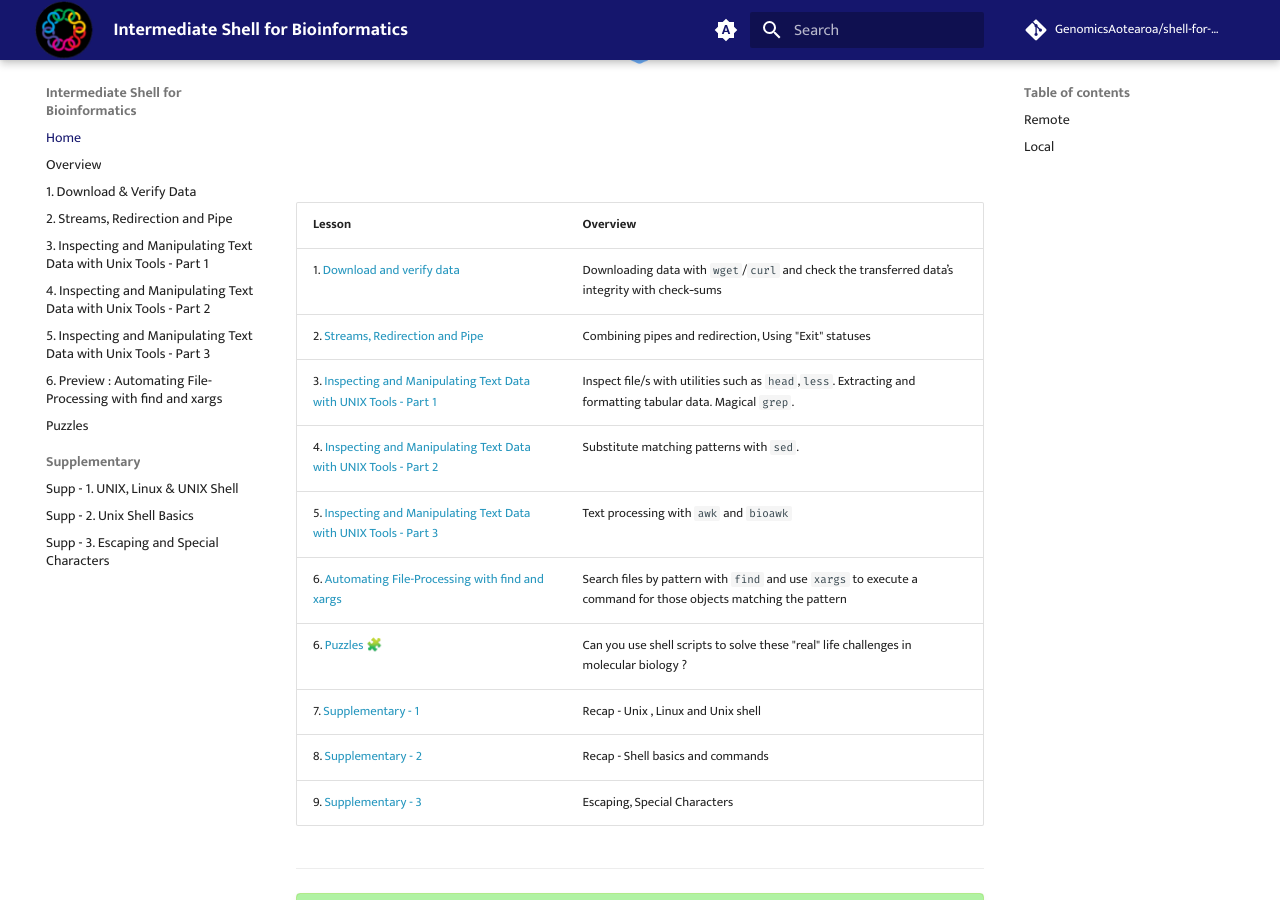
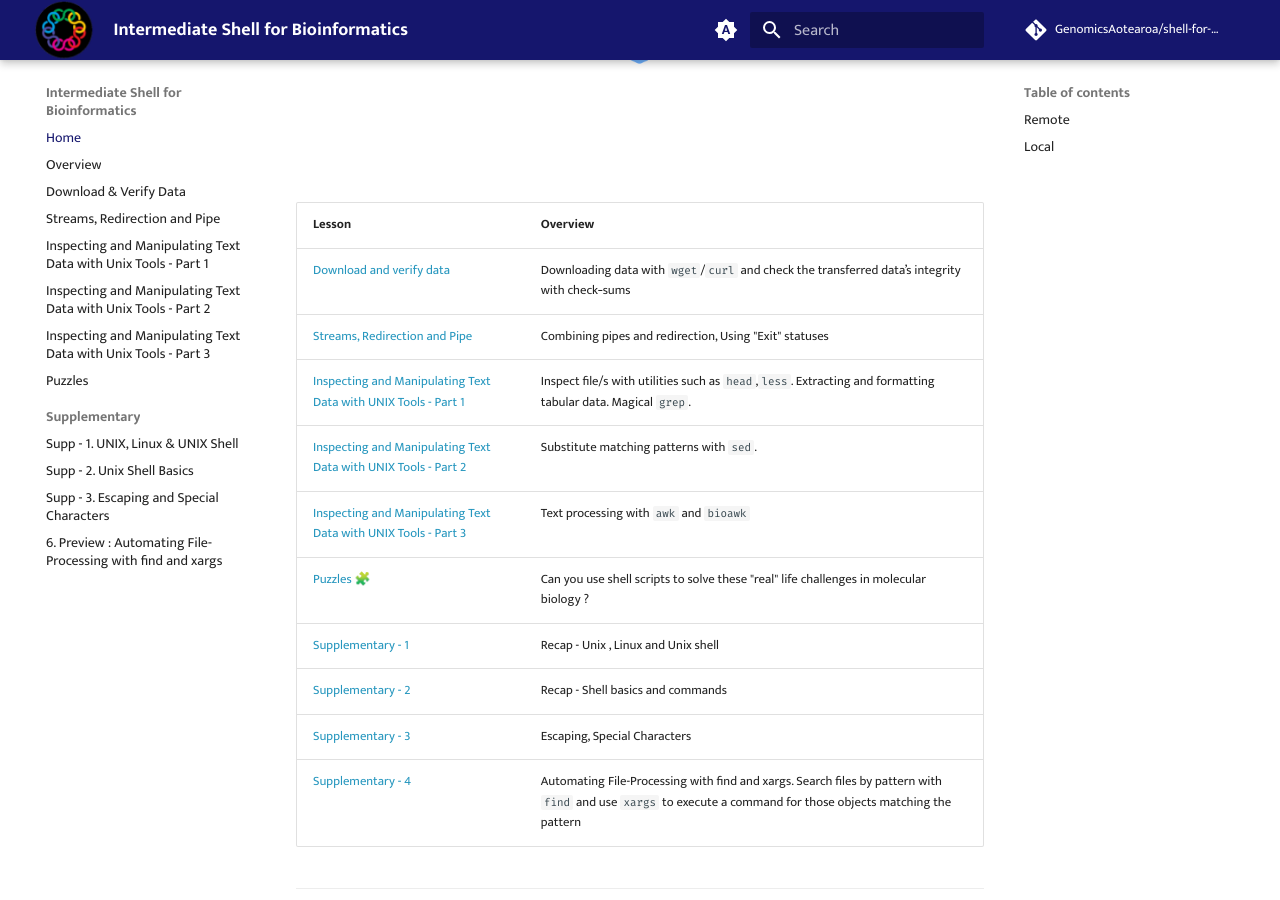
Before and after one commit to GenomicsAotearoa/shell-for-bioinformatics, an MkDocs documentation site: the page built from docs/index.md, in a window 1280 px wide and 900 px high, scrolled down 584 px. Built offline with MkDocs 1.6.1 and Material for MkDocs 9.7.7, drawn with Linux system fonts in a browser that asks for light colours; emoji names are drawn with the system emoji font; comment, search, counter and statistics services are not loaded.

Commit message:
#fix #21 links and renamed files

```diff
--- a/docs/2_download_data.md
+++ b/docs/2_download_data.md
@@ -1,4 +1,4 @@
-# 1. Download & Verify Data
+# Download & Verify Data
 
 !!! clipboard-list "Lesson Objectives"
 
--- a/docs/3_streams_red_pipe.md
+++ b/docs/3_streams_red_pipe.md
@@ -1,4 +1,4 @@
-# 2. Streams, Redirection and Pipe
+# Streams, Redirection and Pipe
 
 !!! clipboard-list "Lesson Objectives"
 
--- a/docs/4_inspectmanipulate.md
+++ b/docs/4_inspectmanipulate.md
@@ -1,10 +1,10 @@
-# 3. Inspecting and Manipulating Text Data with Unix Tools - Part 1
+# Inspecting and Manipulating Text Data with Unix Tools - Part 1
 
 !!! clipboard-list "Lesson Objectives"
     * Inspect file/s with utilities such as `head`,`tail`.
     * Extracting and formatting tabular data.
     * Magical `grep`
-    * use `sort`, `uniq`, `join` to manipulate the one or multiple files at once
+    * use `sort`, `uniq`, `join`, `cut` to manipulate the one or multiple files at once
 
 
 <figure markdown>
--- a/docs/6_inspectmanipulate3.md
+++ b/docs/6_inspectmanipulate3.md
@@ -1,4 +1,4 @@
-# 5. Inspecting and Manipulating Text Data with Unix Tools - Part 3
+# Inspecting and Manipulating Text Data with Unix Tools - Part 3
 
 !!! clipboard-list "Lesson Objectives"
 
--- a/docs/index.md
+++ b/docs/index.md
@@ -8,16 +8,17 @@
 
 | **Lesson**                                         | **Overview** |
 |:---------------------------------------------------|:-------------|
-|1. [Download and verify data](./2_download_data.md)|Downloading data with `wget`/`curl` and check the transferred data’s integrity with check‐sums|
-|2. [Streams, Redirection and Pipe](./3_streams_red_pipe.md)|Combining pipes and redirection, Using "Exit" statuses|
-|3. [Inspecting and Manipulating Text Data with UNIX Tools - Part 1](./4_inspectmanipluate.md)| Inspect file/s with utilities such as `head`,`less`. Extracting and formatting tabular data. Magical `grep`. |
-|4. [Inspecting and Manipulating Text Data with UNIX Tools - Part 2](./5_inspectmanipulate2.md)|Substitute matching patterns with `sed`.|
-|5. [Inspecting and Manipulating Text Data with UNIX Tools - Part 3](.//6_inspectmanipulate3.md)| Text processing with `awk` and `bioawk`|
-|6. [Automating File-Processing with find and xargs](./7_automate_fileprocessing_find_xargs.md)| Search files by pattern with `find` and use `xargs` to execute a command for those objects matching the pattern|
-|6. [Puzzles](./puzzles.md) 🧩 | Can you use shell scripts to solve these "real" life challenges in molecular biology ?|
-|7. [Supplementary - 1](./supplementary/supplementary_1.md) | Recap - Unix , Linux and Unix shell|
-|8. [Supplementary - 2](./supplementary/supplementary_2.md) | Recap - Shell basics and commands  |
-|9. [Supplementary - 3](./supplementary/supplementary_3.md)| Escaping, Special Characters|
+|[Download and verify data](./2_download_data.md)|Downloading data with `wget`/`curl` and check the transferred data’s integrity with check‐sums|
+|[Streams, Redirection and Pipe](./3_streams_red_pipe.md)|Combining pipes and redirection, Using "Exit" statuses|
+|[Inspecting and Manipulating Text Data with UNIX Tools - Part 1](./4_inspectmanipulate.md)| Inspect file/s with utilities such as `head`,`less`. Extracting and formatting tabular data. Magical `grep`. |
+|[Inspecting and Manipulating Text Data with UNIX Tools - Part 2](./5_inspectmanipulate2.md)|Substitute matching patterns with `sed`.|
+|[Inspecting and Manipulating Text Data with UNIX Tools - Part 3](.//6_inspectmanipulate3.md)| Text processing with `awk` and `bioawk`|
+|[Puzzles](./puzzles.md) 🧩 | Can you use shell scripts to solve these "real" life challenges in molecular biology ?|
+|[Supplementary - 1](./supplementary/supplementary_1.md) | Recap - Unix , Linux and Unix shell|
+|[Supplementary - 2](./supplementary/supplementary_2.md) | Recap - Shell basics and commands  |
+|[Supplementary - 3](./supplementary/supplementary_3.md)| Escaping, Special Characters|
+|[Supplementary - 4](./supplementary/supplementary_4.md)| Automating File-Processing with find and xargs. Search files by pattern with `find` and use `xargs` to execute a command for those objects matching the pattern|
+
 
 - - -
 
```
Also changed, not shown: docs/5_inspectmanipulate2.md (+1 -1 lines), docs/supplementary/supplementary_4.md (renamed from docs/7_automate_fileprocessing_find_xargs.md).
